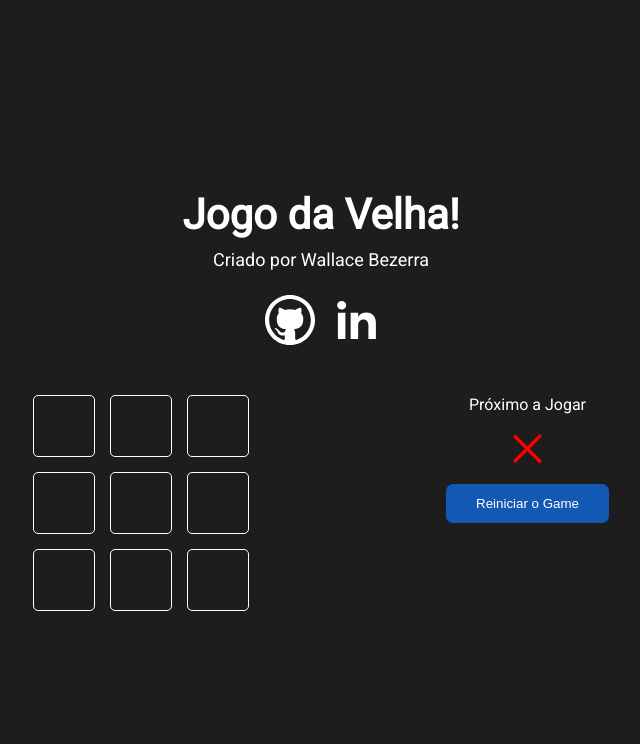
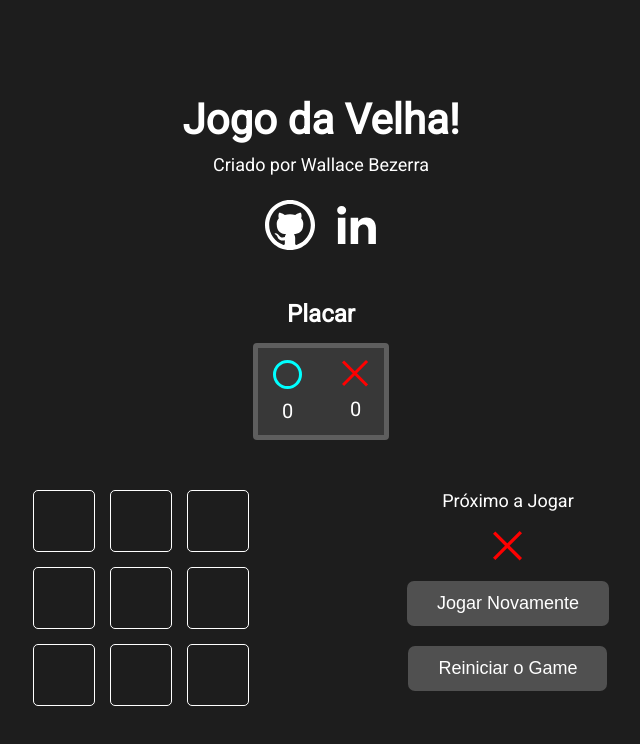
Before and after one commit to Wallace-Bezerra/jogoDaVelha-React, a Next.js app: page / in a window 1280 px wide. Shown: the top 744 px of the page, without its empty margins (319-959 px from the left). Built offline with nearby package versions, Linux system fonts and the light colour scheme.

Commit message:
placar-desafio

```diff
--- a/src/components/button/Button.jsx
+++ b/src/components/button/Button.jsx
@@ -1,13 +1,11 @@
-import styles from "./Button.module.css"
+import styles from "./Button.module.css";
 
-function Button({ children, onClick }) {
-    return (
-        <button
-            className={styles.btn}
-            onClick={onClick}>
-            {children}
-        </button>
-    )
+function Button({ children, onClick, btnActive }) {
+  return (
+    <button disabled={!btnActive} className={styles.btn} onClick={onClick}>
+      {children}
+    </button>
+  );
 }
 
-export default Button
+export default Button;
--- a/src/components/button/Button.module.css
+++ b/src/components/button/Button.module.css
@@ -1,8 +1,18 @@
 .btn {
     padding: 12px 30px;
-    background-color: rgb(19, 88, 179);
+    background-color: #1358b3;
     color: white;
     border: none;
     border-radius: 7px;
     cursor: pointer;
+    font-size: 18px;
+    transition: all 0.5s;
 }
+
+.btn:hover {
+    background-color: #0c448d;
+}
+.btn:disabled {
+    filter: grayscale();
+    cursor: initial;
+}
--- a/src/components/game/Game.jsx
+++ b/src/components/game/Game.jsx
@@ -2,14 +2,20 @@ import { useState, useEffect } from "react";
 import GameOption from "../gameOption/GameOption";
 import GameInfo from "../gameInfo/GameInfo";
 import styles from "./Game.module.css";
+import Score from "../score/Score";
 
 function Game() {
   const [gameState, setGameState] = useState(Array(9).fill(0));
   const [currentPlayer, setPlayer] = useState(1);
   const [winner, setWinner] = useState(0);
   const [result, setResult] = useState("Próximo a Jogar");
+  const [btnActive, setBtnActive] = useState(false);
   const [winnerLine, setWinnerLine] = useState([]);
   const [draw, setDraw] = useState(false);
+  const [score, setScore] = useState({
+    circle: 0,
+    x: 0,
+  });
 
   const table = [
     [0, 1, 2],
@@ -33,6 +39,7 @@ function Game() {
     if (winner !== 0) setDraw(false);
     verificarWinner();
     exibirResultado();
+    updateScore(winner);
   }, [winner]);
 
   function verificarEmpate() {
@@ -42,6 +49,7 @@ function Game() {
     if (checkDraw && winner === 0) {
       setDraw(true);
       setResult("Empatou!");
+      setBtnActive(true);
     }
   }
 
@@ -67,6 +75,7 @@ function Game() {
         setWinner(ganhador);
         setWinnerLine(arrayItem);
         setPlayer(ganhador);
+        setBtnActive(true);
       }
     });
   }
@@ -87,7 +96,40 @@ function Game() {
     }
   }
 
+  function updateScore(ganhador) {
+    //Tentei utilizar apenas um useState()
+    // if (ganhador === 1) {
+    //   const newScore = score["circle"] += 1;
+    //   console.log(newScore);
+    // }
+    if (ganhador === 1) {
+      const newScore = {
+        ...score,
+        circle: score["circle"] + 1,
+      };
+      setScore(newScore);
+    }
+    if (ganhador === -1) {
+      const newScore = {
+        ...score,
+        x: score["x"] + 1,
+      };
+      setScore(newScore);
+    }
+    // if (ganhador === -1) {
+    //   const newScore = score["x"] += 1;
+    //   console.log(newScore);
+    //   console.log(score);
+    // }
+  }
   function resetGame() {
+    playAgain();
+    setScore({
+      circle: 0,
+      x: 0,
+    });
+  }
+  function playAgain() {
     const NewGame = Array(9).fill(0);
     setGameState(NewGame);
     setWinner(0);
@@ -95,9 +137,12 @@ function Game() {
     setDraw(false);
     setPlayer(1);
     setResult("Próximo a Jogar");
+    setBtnActive(false);
   }
 
   return (
+    <>
+      <Score score={score}></Score>
       <div className={styles.gameContainer}>
         <div className={styles.gameBoard}>
           {gameState.map((item, index) => {
@@ -116,8 +161,11 @@ function Game() {
           result={result}
           currentPlayer={currentPlayer}
           resetGame={resetGame}
+          playAgain={playAgain}
+          btnActive={btnActive}
         />
       </div>
+    </>
   );
 }
 
--- a/src/components/gameInfo/GameInfo.jsx
+++ b/src/components/gameInfo/GameInfo.jsx
@@ -2,13 +2,18 @@ import styles from "./GameInfo.module.css";
 import Icon from "../icon/Icon";
 import Button from "../button/Button";
 
-function GameInfo({ result, currentPlayer, resetGame }) {
+function GameInfo({ result, currentPlayer, resetGame,playAgain, btnActive }) {
   return (
     <div className={styles.gameInfo}>
       <p>{result}</p>
       {currentPlayer === 1 && <Icon iconName={"circle"} size="30px" />}
       {currentPlayer === -1 && <Icon iconName={"x"} size="30px" />}
-      <Button onClick={resetGame}>Reiniciar o Game</Button>
+      <Button onClick={playAgain} btnActive={btnActive}>
+        Jogar Novamente
+      </Button>
+      <Button onClick={resetGame} btnActive={btnActive}>
+        Reiniciar o Game
+      </Button>
     </div>
   );
 }
--- a/src/components/gameInfo/GameInfo.module.css
+++ b/src/components/gameInfo/GameInfo.module.css
@@ -6,6 +6,7 @@
 }
 
 .gameInfo p {
-    width: 120px;
+    width: 190px;
+    font-size: 18px;
     text-align: center;
 }
--- /dev/null
+++ b/src/components/score/Score.jsx
@@ -0,0 +1,23 @@
+import styles from "./Score.module.css";
+
+import Icon from "../icon/Icon";
+
+function Score({ score }) {
+  return (
+    <div className={styles.score}>
+      <h2> Placar</h2>
+      <div className={styles.scoreResult}>
+        <div className={styles.iconResult}>
+          <Icon iconName={"circle"} />
+          <span>{score.circle}</span>
+        </div>
+        <div className={styles.iconResult}>
+          <Icon iconName={"x"} />
+          <span>{score.x}</span>
+        </div>
+      </div>
+    </div>
+  );
+}
+
+export default Score;
--- /dev/null
+++ b/src/components/score/Score.module.css
@@ -0,0 +1,28 @@
+.score {
+  margin-top: 40px;
+  text-align: center;
+}
+
+.score h2 {
+  text-align: center;
+}
+
+.scoreResult {
+  margin-top: 15px;
+  display: flex;
+  gap: 40px;
+  background: #383838;
+  padding: 12px 15px;
+  border-radius: 4px;
+  /* border: 5px solid #2e2d2d; */
+  border: 5px solid #5e5e5e;
+}
+
+.iconResult {
+  display: flex;
+  flex-direction: column;
+  gap: 10px;
+}
+.iconResult span {
+  font-size: 20px;
+}
--- a/src/components/subtitle/Subtitle.module.css
+++ b/src/components/subtitle/Subtitle.module.css
@@ -1,9 +1,3 @@
 .subtitle {
     font-size: 18px;
 }
-
-@media(max-width:460px) {
-    .subtitle {
-        font-size: 14px;
-    }
-}
--- a/src/components/title/Title.module.css
+++ b/src/components/title/Title.module.css
@@ -1,9 +1,4 @@
 .title {
   font-size: 42px;
+  text-align: center;
 }
-
-@media(max-width:460px) {
-  .title {
-    font-size: 32px;
-  }
-}
```
Lines whose indentation alone changed are shown as unchanged.
